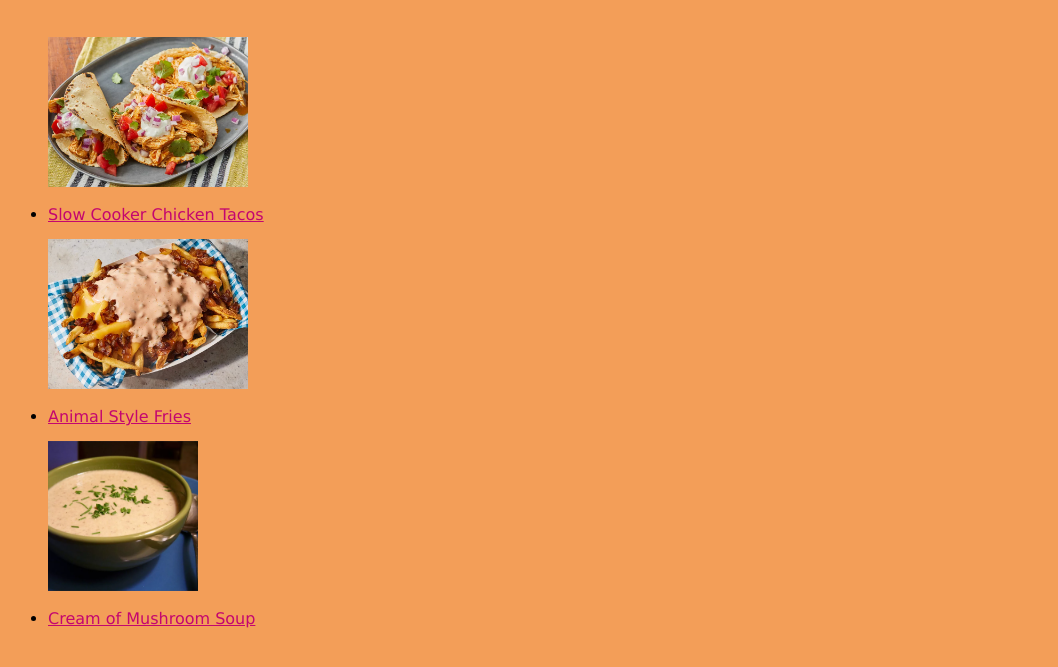
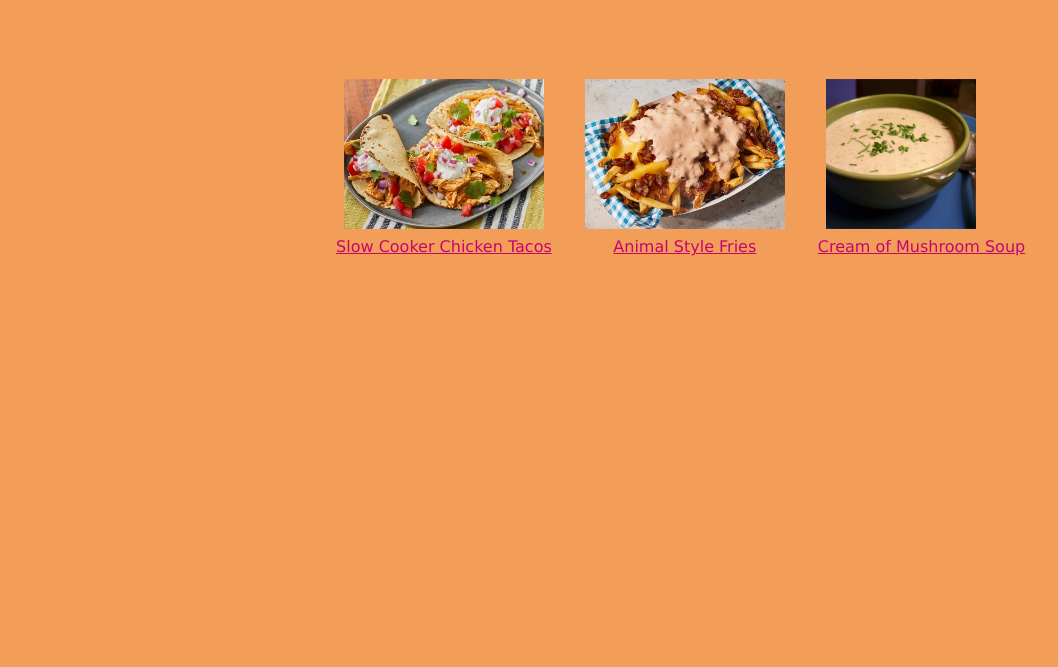
Before and after one commit to saykoom/odin-recipes, a plain HTML site: page index.html in a window 1280 px wide. Shown: the part 113-780 px from the top of the page, without its empty margins (0-1058 px from the left). Drawn offline with Linux system fonts and the light colour scheme.

Commit message:
last update

```diff
--- a/index.html
+++ b/index.html
@@ -1,19 +1,35 @@
 <!DOCTYPE html>
 <html lang="en">
   <head>
-        <meta charset="UTF-8">
+    <meta charset="UTF-8" />
     <title>Odin Recipes</title>
-        <link rel="stylesheet" href="./styles.css">
+    <link rel="stylesheet" href="./styles.css" />
   </head>
   <body>
     <h1 id="title">Odin Recipes</h1>
+    <div class="list">
       <ul>
-            <img src="./images/slow-cooker-chicken-tacos.jpg"/>
-            <li><a class="link" href="recipes/slow-cooker-chicken-tacos.html">Slow Cooker Chicken Tacos</a></li>
-        <img src="./images/animal-style-fries.jpg"/>
-            <li><a class="link" href="recipes/animal-style-fries.html">Animal Style Fries</a></li>
-        <img src="./images/cream-of-mushroom-soup.jpg"/>
-            <li><a class="link" href="recipes/cream-of-mushroom-soup.html">Cream of Mushroom Soup</a></li>
+        <li>
+          <img src="./images/slow-cooker-chicken-tacos.jpg" />
+          <a class="link" href="recipes/slow-cooker-chicken-tacos.html"
+            >Slow Cooker Chicken Tacos</a
+          >
+        </li>
+
+        <li>
+          <img src="./images/animal-style-fries.jpg" />
+          <a class="link" href="recipes/animal-style-fries.html"
+            >Animal Style Fries</a
+          >
+        </li>
+
+        <li>
+          <img src="./images/cream-of-mushroom-soup.jpg" />
+          <a class="link" href="recipes/cream-of-mushroom-soup.html"
+            >Cream of Mushroom Soup</a
+          >
+        </li>
       </ul>
+    </div>
   </body>
 </html>
--- a/styles.css
+++ b/styles.css
@@ -1,6 +1,6 @@
-body{
-    font-family: "Brush Script MT", Verdana, 'Times New Roman';
-    background-color:rgb(243, 158, 88);
+body {
+  font-family: "Brush Script MT", Verdana, "Times New Roman";
+  background-color: rgb(243, 158, 88);
 }
 
 #title {
@@ -11,14 +11,24 @@ body{
 }
 
 .link {
-   color:rgb(196, 6, 111);
+  color: rgb(196, 6, 111);
 }
 
 li {
-    line-height: 300%;
+  display: inline-block;
+  margin: 10px;
+  text-align: center;
 }
 
 img {
   height: 150px;
   width: auto;
+  display: block;
+  padding: 8px;
 }
+
+.list {
+
+  padding: 8px;
+  margin-left: 270px;
+}
```
Lines whose indentation alone changed are shown as unchanged.
